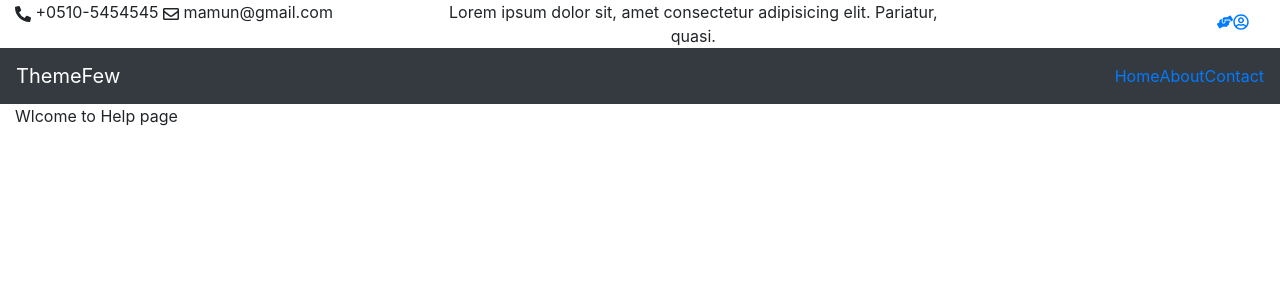
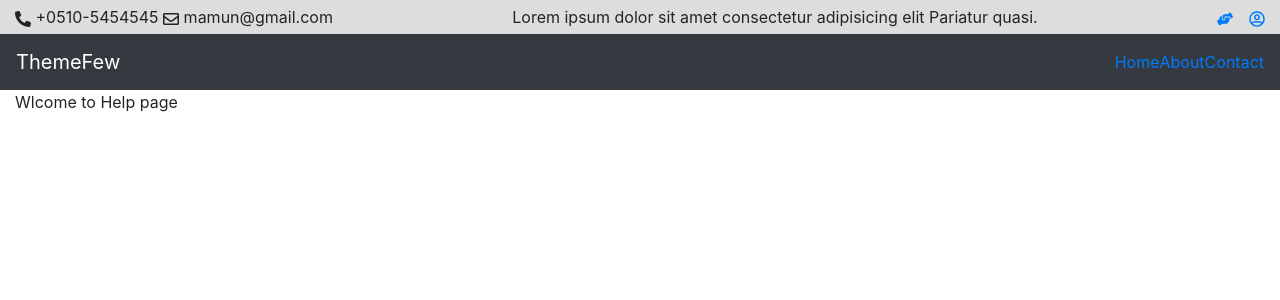
Before and after one commit to mamun07/themefew, a React (Create React App) app in the folder themefew/: page /help in a window 1280 px wide. Shown: the top 300 px of the page. Built offline with nearby package versions, Linux system fonts and the light colour scheme.

Commit message:
header topbar style add

```diff
--- a/themefew/src/FewRouter.jsx
+++ b/themefew/src/FewRouter.jsx
@@ -3,7 +3,7 @@ import {Navbar} from 'react-bootstrap'
 import {BrowserRouter as Router, Route, Switch, Link} from 'react-router-dom'
 
 // including Pages .....
-import TobBar from './component/TobBar'
+import TopBar from './component/TopBar'
 import Home from './pages/Home'
 import About from './pages/About'
 import Contact from './pages/Contact'
@@ -13,11 +13,20 @@ import Account from './pages/Account'
 
 
 export default class FewRouter extends Component {
+    constructor(props) {
+        super(props);
+        this.state = {
+            mail: 'mamun@gmail.com',
+            phone: '+0510-5454545',
+            note: 'Lorem ipsum dolor sit amet consectetur adipisicing elit Pariatur quasi.'
+        };
+    }
+
     render() {
         return (
             <>
             <Router>
-                <TobBar/>
+                <TopBar mail={this.state.mail} phone={this.state.phone} note={this.state.note}/>
                 <Navbar className="navbar navbar-expand-lg few-navbar-area bg-dark">
                     <Link className="navbar-brand text-white" to="/">ThemeFew</Link>
                     <button className="navbar-toggler" type="button" data-toggle="collapse" data-target="#navbarNav" aria-controls="navbarNav" aria-expanded="false" aria-label="Toggle navigation">
--- a/themefew/src/component/TobBar.jsx
+++ /dev/null
@@ -1,40 +0,0 @@
-import React, { Component } from 'react'
-import {Container, Row, Col, Navbar,Nav} from 'react-bootstrap'
-import { FaPhoneAlt, FaRegEnvelope,FaRegUserCircle,FaHandsHelping } from "react-icons/fa";
-
-import {Link} from 'react-router-dom'
-
-
-export default class TobBar extends Component {
-    render() {
-        return (
-            <>
-            <Container fluid className="header-topbar">
-                <Row>
-                    <Col lg={4}>
-                        <div className="topbar-left-navbar">
-                            <spna> <FaPhoneAlt/> +0510-5454545</spna>
-                            <spna> <FaRegEnvelope/> mamun@gmail.com</spna>
-                        </div>
-                    </Col>
-                    <Col lg={5}>
-                        <div className="topbar-center-navbar text-center">
-                            <p>Lorem ipsum dolor sit, amet consectetur adipisicing elit. Pariatur, quasi.</p>
-                        </div>
-                    </Col>
-                    <Col lg={3}>
-                        <div className="topbar-right-navbar">
-                            <Navbar>
-                                <Nav className="ml-auto">
-                                    <Link to="/help"><FaHandsHelping/></Link>
-                                    <Link to="/account"><FaRegUserCircle/></Link>
-                                </Nav>
-                            </Navbar>
-                        </div>
-                    </Col>
-                </Row>
-            </Container>
-            </>
-        )
-    }
-}
--- /dev/null
+++ b/themefew/src/component/TopBar.jsx
@@ -0,0 +1,43 @@
+import React, { Component } from 'react'
+import './Topbar.css';
+import {Container, Row, Col, Navbar,Nav} from 'react-bootstrap'
+import { FaPhoneAlt, FaRegEnvelope,FaRegUserCircle,FaHandsHelping } from "react-icons/fa";
+
+import {Link} from 'react-router-dom'
+
+
+export default class TopBar extends Component {
+
+
+    render() {
+        return (
+            <>
+            <div className="header-topbar-bg">
+                <Container fluid>
+                    <Row>
+                        <Col lg={12}>
+                            <div className="header-topbar-area">
+                                <div className="topbar-left-navbar">
+                                    <spna> <FaPhoneAlt/> {this.props.phone}</spna>
+                                    <spna> <FaRegEnvelope/> {this.props.mail}</spna>
+                                </div>
+                                <div className="topbar-center-navbar text-center">
+                                    <p>{this.props.note}</p>
+                                </div>
+                                <div className="topbar-right-navbar">
+                                    <Navbar className="p-0">
+                                        <Nav className="ml-auto">
+                                            <Link className="mr-3" to="/help"><FaHandsHelping/></Link>
+                                            <Link to="/account"><FaRegUserCircle/></Link>
+                                        </Nav>
+                                    </Navbar>
+                                </div>
+                            </div>
+                        </Col>
+                    </Row>
+                </Container>
+            </div>
+            </>
+        )
+    }
+}
--- /dev/null
+++ b/themefew/src/component/Topbar.css
@@ -0,0 +1,14 @@
+.header-topbar-bg{
+    background: #ddd;
+    padding: 5px 0;
+}
+.header-topbar-area{
+    display: flex;
+    justify-content: space-between;
+    align-items: self-start;
+}
+
+
+@media (max-width:450px){
+
+}
--- a/themefew/src/pages/Help.jsx
+++ b/themefew/src/pages/Help.jsx
@@ -5,7 +5,7 @@ export default class Help extends Component {
     render() {
         return (
             <>
-            <Container fluid className="header-topbar">
+            <Container fluid className="Help-page-area">
                 <Row>
                     <Col lg={12}>Wlcome to Help page</Col>
                 </Row>
```
Also changed, not shown: 1 other file (tests, documents, lock files or other folders).
